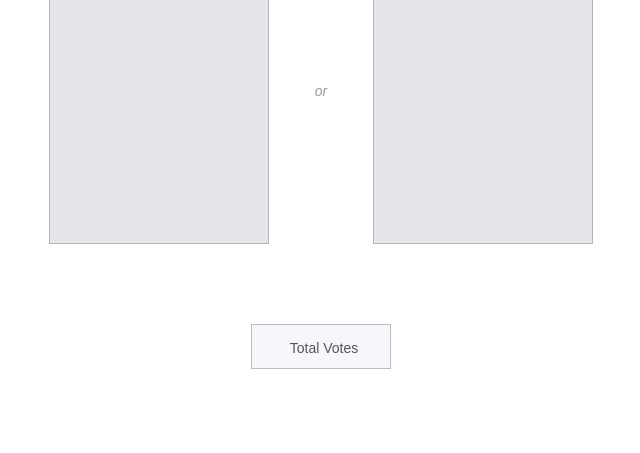
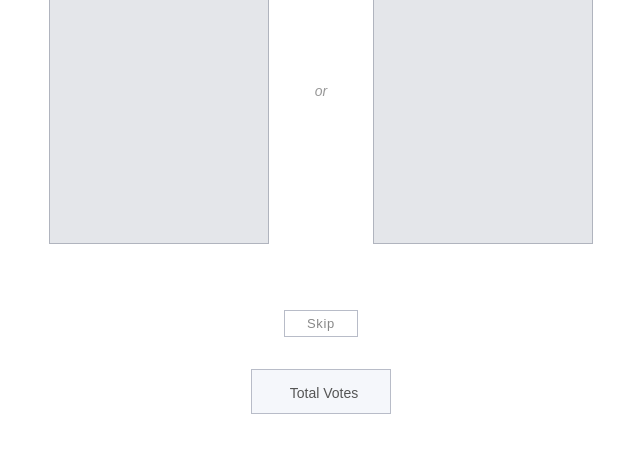
Before and after one commit to t90e/uni-elo, a Flask app: template templates/index.html in a window 1280 px wide. Shown: the part 245-698 px from the top of the page, without its empty margins (319-959 px from the left). Run offline with Flask 3, Linux system fonts and the light colour scheme; the template is opened without the code that fills it, so the values that code supplies are empty; some libraries are stand-ins or nearby versions.

Commit message:
Add skip button; remove 13 players
Co-Authored-By: Claude Sonnet 4.6 <noreply@anthropic.com>

```diff
--- a/static/style.css
+++ b/static/style.css
@@ -147,6 +147,19 @@ a:hover { text-decoration: underline; }
   font-style: italic;
 }
 
+/* ── Skip ──────────────────────────────────────────────────── */
+.skip-wrap { margin-top: 18px; }
+#skip-btn {
+  background: none;
+  border: 1px solid #b8bcc8;
+  color: #888;
+  font-size: 13px;
+  padding: 5px 22px;
+  cursor: pointer;
+  letter-spacing: 0.05em;
+}
+#skip-btn:hover { background: #f4f6fb; color: #555; }
+
 /* ── Votes box ─────────────────────────────────────────────── */
 .votes-box {
   display: inline-block;
--- a/static/vote.js
+++ b/static/vote.js
@@ -86,5 +86,6 @@ async function castVote(num) {
 
 document.getElementById('card1').addEventListener('click', () => castVote(1));
 document.getElementById('card2').addEventListener('click', () => castVote(2));
+document.getElementById('skip-btn').addEventListener('click', () => { if (!busy) loadPair(); });
 
 loadPair();
--- a/templates/index.html
+++ b/templates/index.html
@@ -42,6 +42,10 @@
 
   </div>
 
+  <div class="skip-wrap">
+    <button id="skip-btn">Skip</button>
+  </div>
+
   <div class="votes-box">
     <span class="votes-num" id="vote-count">{{ total_votes }}</span>
     <span class="votes-label">Total Votes</span>
```
